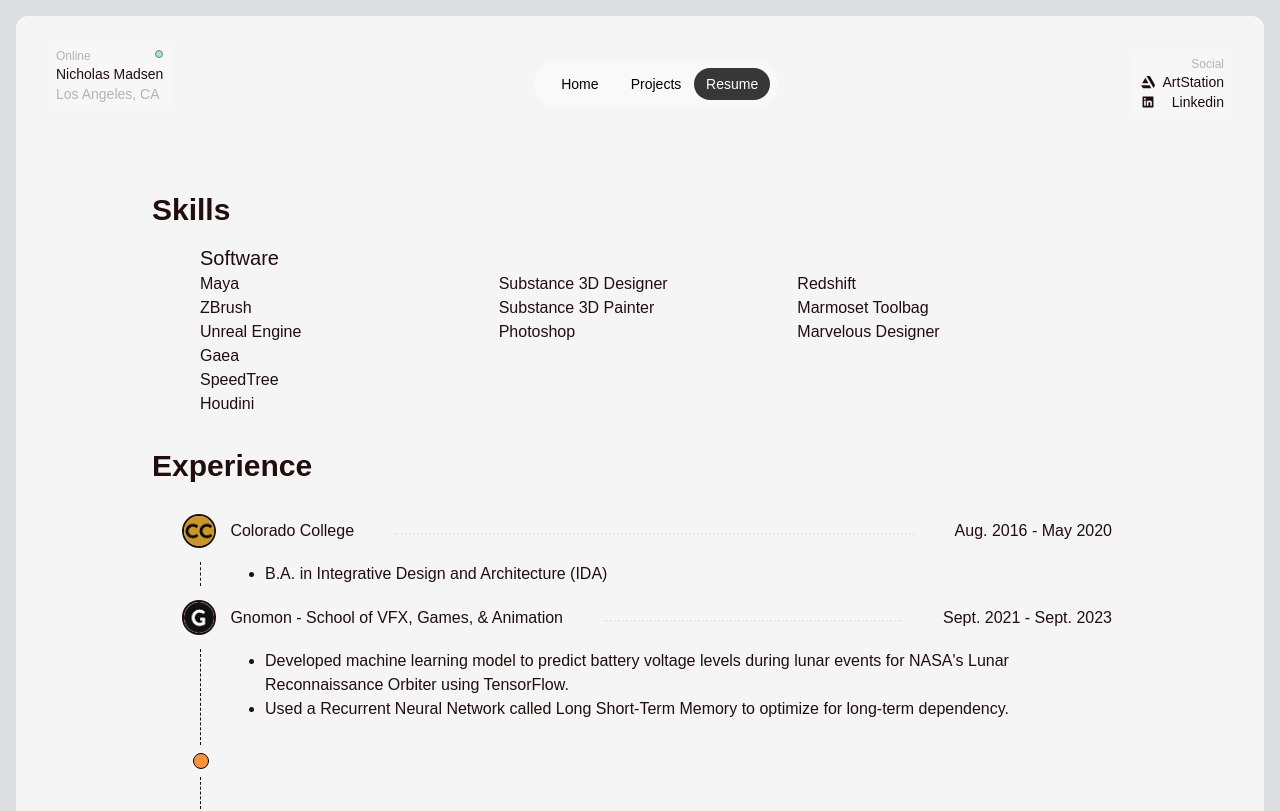
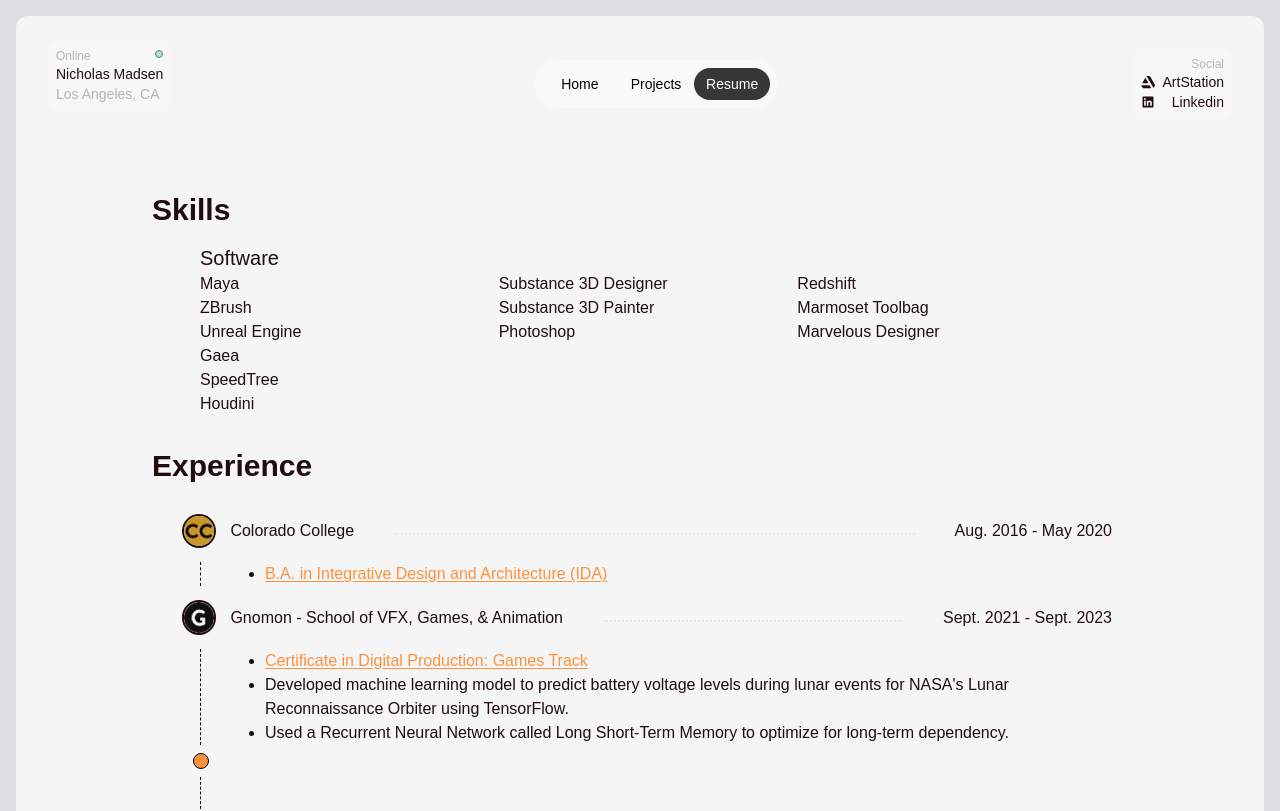
Before and after one commit to isley-griffith/nick-website, a Next.js app: page /resume in a window 1280 px wide. Shown: the top 811 px of the page. Built offline with nearby package versions, Linux system fonts and the light colour scheme.

Commit message:
Added loading states for images

```diff
--- a/package.json
+++ b/package.json
@@ -9,6 +9,9 @@
     "lint": "next lint"
   },
   "dependencies": {
+    "@emotion/react": "^11.11.1",
+    "@emotion/styled": "^11.11.0",
+    "@mui/material": "^5.14.14",
     "autoprefixer": "10.4.15",
     "classnames": "^2.3.2",
     "eslint": "8.49.0",
--- a/src/app/projects/executioners-plaza/page.jsx
+++ b/src/app/projects/executioners-plaza/page.jsx
@@ -55,6 +55,7 @@
               width="1"
               height="1"
               sizes="100vw"
+              small
             />
           </div>
           <div>
@@ -65,6 +66,7 @@
               width="1"
               height="1"
               sizes="100vw"
+              small
             />
           </div>
           <div>
@@ -75,6 +77,7 @@
               width="1"
               height="1"
               sizes="100vw"
+              small
             />
           </div>
           <div>
@@ -85,6 +88,7 @@
               width="1"
               height="1"
               sizes="100vw"
+              small
             />
           </div>
           <div>
@@ -95,6 +99,7 @@
               width="1"
               height="1"
               sizes="100vw"
+              small
             />
           </div>
         </div>
--- a/src/app/projects/giants-library/page.jsx
+++ b/src/app/projects/giants-library/page.jsx
@@ -49,6 +49,7 @@
         <div className="grid gap-4 xl:grid-cols-3 lg:grid-cols-3 md:grid-cols-2 sm:grid-cols-1 xxs:grid-cols-1 mobile:grid-cols-1">
           <div>
             <ImageMagnifier
+              small
               zoomLevel={2.5}
               src="/GiantsLibrary/Flag_001.png"
               alt="Giant's Library preview image"
@@ -59,6 +60,7 @@
           </div>
           <div>
             <ImageMagnifier
+              small
               zoomLevel={2.5}
               src="/GiantsLibrary/Chair.png"
               alt="Giant's Library preview image"
@@ -69,6 +71,7 @@
           </div>
           <div>
             <ImageMagnifier
+              small
               zoomLevel={2.5}
               src="/GiantsLibrary/Chan.png"
               alt="Giant's Library preview image"
@@ -79,6 +82,7 @@
           </div>
           <div>
             <ImageMagnifier
+              small
               zoomLevel={2.5}
               src="/GiantsLibrary/Cloth.png"
               alt="Giant's Library preview image"
@@ -89,6 +93,7 @@
           </div>
           <div>
             <ImageMagnifier
+              small
               zoomLevel={2.5}
               src="/GiantsLibrary/SandStone.png"
               alt="Giant's Library preview image"
@@ -99,6 +104,7 @@
           </div>
           <div>
             <ImageMagnifier
+              small
               zoomLevel={2.5}
               src="/GiantsLibrary/Brass_001.png"
               alt="Giant's Library preview image"
--- a/src/app/resume/page.jsx
+++ b/src/app/resume/page.jsx
@@ -20,7 +20,10 @@
       start: "Aug. 2016",
       end: "May 2020",
       img: "/ColoradoCollegeIcon.png",
-      description: ["B.A. in Integrative Design and Architecture (IDA)"],
+      degree: "B.A. in Integrative Design and Architecture (IDA)",
+      degreeLink:
+        "https://www.coloradocollege.edu/academics/dept/art/requirements/concentrations/ida.html",
+      description: [],
       alt: "Colorado College Logo",
     },
     {
@@ -29,6 +32,10 @@
       start: "Sept. 2021",
       img: "/gnomon_logo.png",
       end: "Sept. 2023",
+      degree: "Certificate in Digital Production: Games Track",
+      degreeLink:
+        "https://www.gnomon.edu/academics/certificate-digital-production/",
+
       description: [
         "Developed machine learning model to predict battery voltage levels during lunar events for NASA's Lunar Reconnaissance Orbiter using TensorFlow.",
         "Used a Recurrent Neural Network called Long Short-Term Memory to optimize for long-term dependency.",
@@ -117,8 +124,17 @@
                 <div className="flex justify-center mt-4 ml-4">
                   <div className="flex w-full border-l border-dashed border-primary">
                     <ul className="flex flex-col list-disc  max-w-[70vw]">
+                      <li className="ml-16">
+                        <a
+                          href={experience.degreeLink}
+                          target="_blank"
+                          className="text-orange-400 underline underline-offset-2"
+                        >
+                          {experience.degree}
+                        </a>
+                      </li>
                       {experience.description.map((description, index) => (
-                        <li key={index} className="ml-16 ">
+                        <li key={index} className="ml-16 first:underline">
                           {description}
                         </li>
                       ))}
@@ -132,6 +148,15 @@
                   <div className="flex justify-center mt-4 ml-4">
                     <div className="flex w-full border-l border-dashed lg:h-24 md:h-32 sm:h-48 xs:h-fit border-primary">
                       <ul className="flex flex-col list-disc">
+                        <li className="ml-16">
+                          <a
+                            href={experience.degreeLink}
+                            target="_blank"
+                            className="text-orange-400 underline underline-offset-2"
+                          >
+                            {experience.degree}
+                          </a>
+                        </li>
                         {experience.description.map((description, index) => (
                           <li key={index} className="ml-16">
                             {description}
--- a/src/components/ImageMagnifier.js
+++ b/src/components/ImageMagnifier.js
@@ -1,10 +1,15 @@
+/* eslint-disable @next/next/no-img-element */
 "use client";
 import Image from "next/image";
-import { useState } from "react";
+import { useState, useRef, useEffect } from "react";
+import classnames from "classnames";
+import { Skeleton } from "@mui/material";
+
 export default function ImageMagnifier({
   src,
   width,
   height,
+  small,
   sizes,
   magnifierHeight = 200,
   magnifieWidth = 200,
@@ -13,6 +18,30 @@
   const [[x, y], setXY] = useState([0, 0]);
   const [[imgWidth, imgHeight], setSize] = useState([0, 0]);
   const [showMagnifier, setShowMagnifier] = useState(false);
+
+  const [loaded, setLoaded] = useState(false);
+
+  const imageRef = useRef(null);
+
+  useEffect(() => {
+    const observer = new IntersectionObserver((entries) => {
+      entries.forEach((entry) => {
+        // When element's in viewport,
+        // we know it's loaded because the Image component uses lazy loading by default.
+        if (entry.isIntersecting) {
+          setLoaded(true);
+          observer.disconnect(); // Once loaded, there's no need to observe anymore.
+        }
+      });
+    });
+
+    if (imageRef.current) {
+      observer.observe(imageRef.current);
+    }
+
+    return () => observer.disconnect(); // Clean up
+  }, []);
+
   return (
     <div
       style={{
@@ -21,20 +50,27 @@
         width: width,
       }}
     >
+      {!loaded && (
+        <Skeleton
+          variant="square"
+          className="rounded-lg"
+          width={small ? "31vw" : "95vw"}
+          height={small ? "31vw" : "95vh"}
+          animation="wave"
+          sizes={sizes}
+        />
+      )}
+      <div ref={imageRef} className="w-full h-full">
         <Image
           src={src}
           width={width}
           height={height}
           sizes={sizes}
-        className="w-full h-auto rounded-lg"
-        priority={true}
-        // onMouseEnter={(e) => {
-        //   // update image size and turn-on magnifier
-        //   const elem = e.currentTarget;
-        //   const { width, height } = elem.getBoundingClientRect();
-        //   setSize([width, height]);
-        //   setShowMagnifier(true);
-        // }}
+          className={classnames(
+            "w-full h-auto rounded-lg",
+            loaded ? "opacity-100" : "opacity-0 h-0 w-0"
+          )}
+          priority
           onMouseMove={(e) => {
             // update cursor position
             const elem = e.currentTarget;
@@ -56,6 +92,13 @@
             setShowMagnifier((prev) => !prev);
           }}
           alt={"img"}
+          // onMouseEnter={(e) => {
+          //   // update image size and turn-on magnifier
+          //   const elem = e.currentTarget;
+          //   const { width, height } = elem.getBoundingClientRect();
+          //   setSize([width, height]);
+          //   setShowMagnifier(true);
+          // }}
         />
 
         <div
@@ -88,5 +131,6 @@
           }}
         ></div>
       </div>
+    </div>
   );
 }
```
Also changed, not shown: src/app/projects/subway/page.jsx (+8 -0 lines), 1 other file (tests, documents, lock files or other folders). Lines whose indentation alone changed are shown as unchanged.
